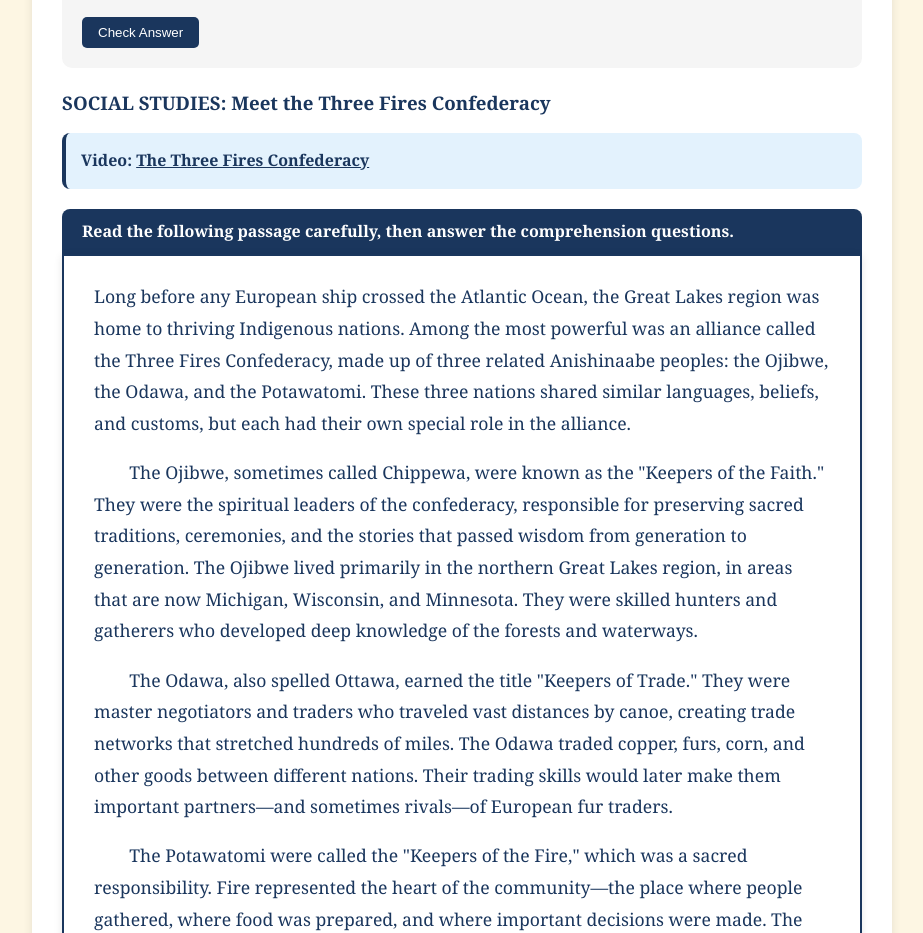
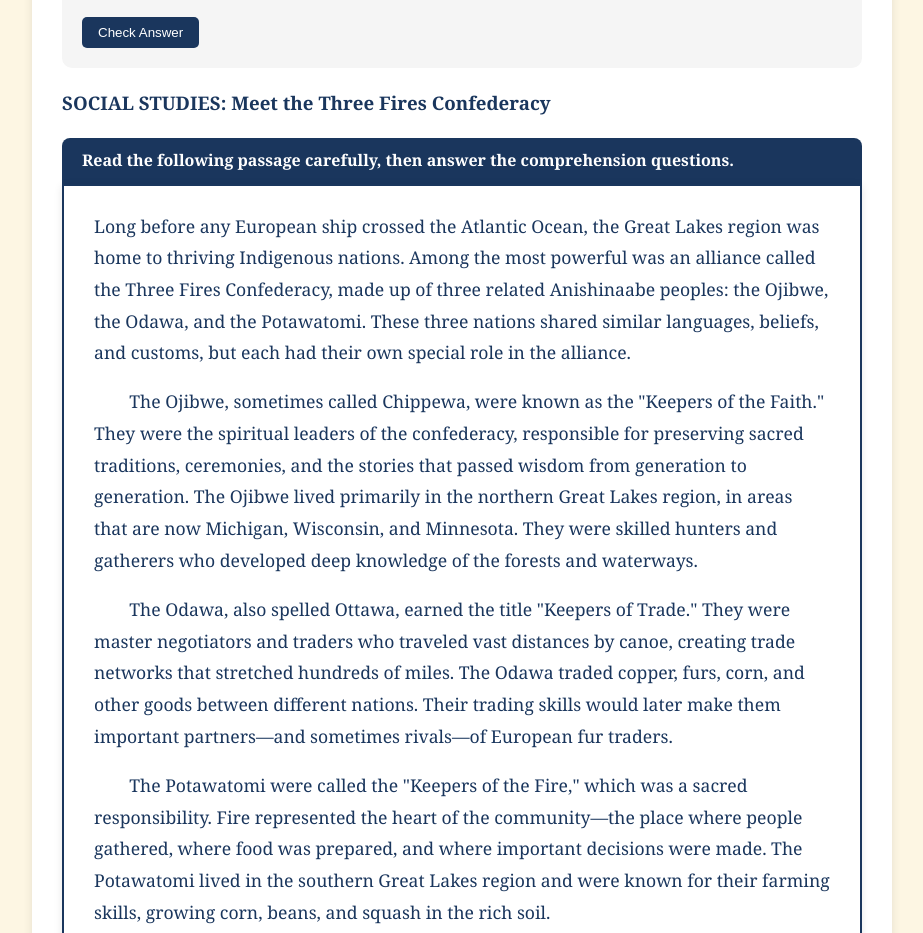
Before and after one commit to denaiai779-eng/ejup-workbook, a website: page public/index.html in a window 1280 px wide. Shown: the part 2020-2953 px from the top of the page, without its empty margins (178-1101 px from the left). Drawn offline with Linux system fonts and the light colour scheme.

Commit message:
Remove broken Three Fires Confederacy video link

```diff
--- a/public/index.html
+++ b/public/index.html
@@ -789,9 +789,6 @@ Think of it like this: Division asks "How many groups?" or "How many in each gro
 <button class="answer-reveal" onclick="toggleAnswer(this)">Check Answer</button>
         <div class="answer">45 / 9 = 5 balls per bucket</div></div>
 <h3>SOCIAL STUDIES: Meet the Three Fires Confederacy</h3>
-<div class="video-link">
-            <strong>Video:</strong> <a href="https://www.youtube.com/watch?v=YhTWqohQcxU" target="_blank">The Three Fires Confederacy</a>
-        </div>
 <div class="reading-passage-container">
             <div class="reading-prompt">Read the following passage carefully, then answer the comprehension questions.</div>
             <div class="reading-passage"><p>Long before any European ship crossed the Atlantic Ocean, the Great Lakes region was home to thriving Indigenous nations. Among the most powerful was an alliance called the Three Fires Confederacy, made up of three related Anishinaabe peoples: the Ojibwe, the Odawa, and the Potawatomi. These three nations shared similar languages, beliefs, and customs, but each had their own special role in the alliance.</p>
```
Also changed, not shown: 1 other file.
